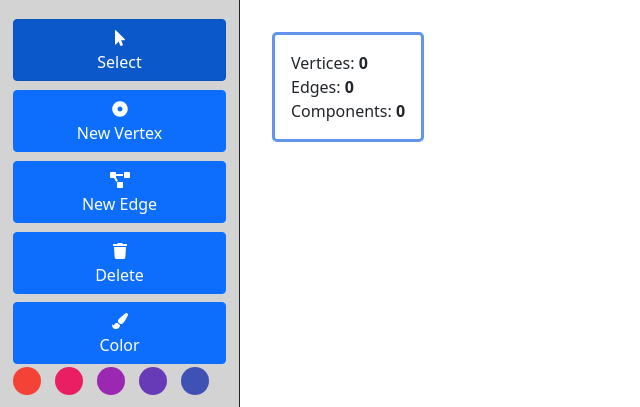
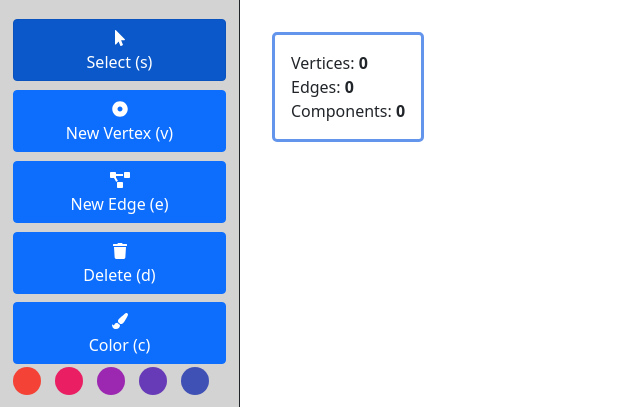
Before and after one commit to BenjaminMichaelis/graph-sketchpad, a React (Create React App) app: page / in a window 1280 px wide. Shown: the top 407 px of the page, without its empty margins (0-640 px from the left). Built offline with nearby package versions, Linux system fonts and the light colour scheme.

Commit message:
Implement menu press based off of keypress

```diff
--- a/src/App.js
+++ b/src/App.js
@@ -9,17 +9,6 @@ function App()
 {
     const [clickAction, setClickAction] = useState(ClickAction.SELECT)
     const [color, setColor] = useState('#607d8b');
-
-    window.addEventListener('keydown', keyPress, true);
-
-    function keyPress(event)
-    {
-        console.log(event.keyCode);
-        if(event.key === 's' || event.key === 'S')
-        {
-            setClickAction(ClickAction.SELECT)
-        }
-    }
 
     return (
         <div className='App'>
--- a/src/Sidebar.js
+++ b/src/Sidebar.js
@@ -10,6 +10,33 @@ import { CirclePicker } from 'react-color'
 function Sidebar(props)
 {
     const {clickAction, setClickAction, color, setColor} = props
+
+    window.addEventListener('keydown', keyPress, true);
+
+    function keyPress(event)
+    {
+        console.log(event.keyCode);
+        if(event.key === 's' || event.key === 'S')
+        {
+            setClickAction(ClickAction.SELECT)
+        }
+        else if(event.key === 'v' || event.key === 'V')
+        {
+            setClickAction(ClickAction.ADD_VERTEX)
+        }
+        else if(event.key === 'e' || event.key === 'E')
+        {
+            setClickAction(ClickAction.ADD_EDGE)
+        }
+        else if(event.key === 'd' || event.key === 'D')
+        {
+            setClickAction(ClickAction.DELETE)
+        }
+        else if(event.key === 'c' || event.key === 'C')
+        {
+            setClickAction(ClickAction.COLOR)
+        }
+    }
 
     const makeButton = ({icon, name, currentClickAction}) =>
     {
@@ -27,11 +54,11 @@ function Sidebar(props)
 
     const buttonData =
     [
-        {icon: <FontAwesomeIcon icon={faMousePointer}/>, name: 'Select', currentClickAction: ClickAction.SELECT},
-        {icon: <FontAwesomeIcon icon={faDotCircle}/>, name: 'New Vertex', currentClickAction: ClickAction.ADD_VERTEX},
-        {icon: <FontAwesomeIcon icon={faProjectDiagram}/>, name: 'New Edge', currentClickAction: ClickAction.ADD_EDGE},
-        {icon: <FontAwesomeIcon icon={faTrash}/>, name: 'Delete', currentClickAction: ClickAction.DELETE},
-        {icon: <FontAwesomeIcon icon={faPaintBrush}/>, name: 'Color', currentClickAction: ClickAction.COLOR}
+        {icon: <FontAwesomeIcon icon={faMousePointer}/>, name: 'Select (s)', currentClickAction: ClickAction.SELECT},
+        {icon: <FontAwesomeIcon icon={faDotCircle}/>, name: 'New Vertex (v)', currentClickAction: ClickAction.ADD_VERTEX},
+        {icon: <FontAwesomeIcon icon={faProjectDiagram}/>, name: 'New Edge (e)', currentClickAction: ClickAction.ADD_EDGE},
+        {icon: <FontAwesomeIcon icon={faTrash}/>, name: 'Delete (d)', currentClickAction: ClickAction.DELETE},
+        {icon: <FontAwesomeIcon icon={faPaintBrush}/>, name: 'Color (c)', currentClickAction: ClickAction.COLOR}
     ]
 
     return (
```
